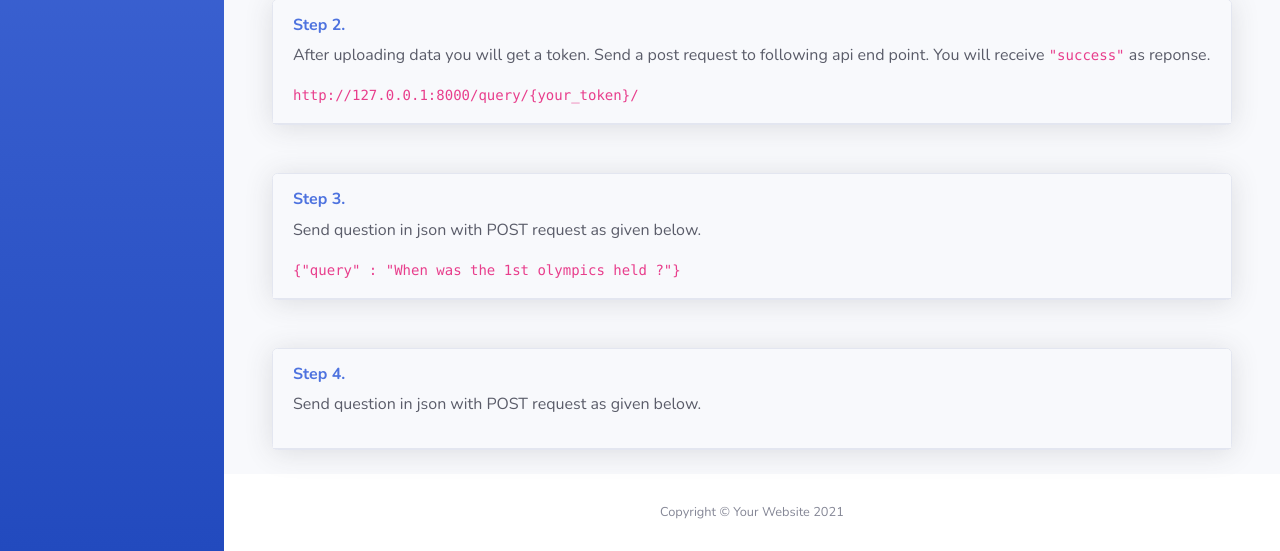
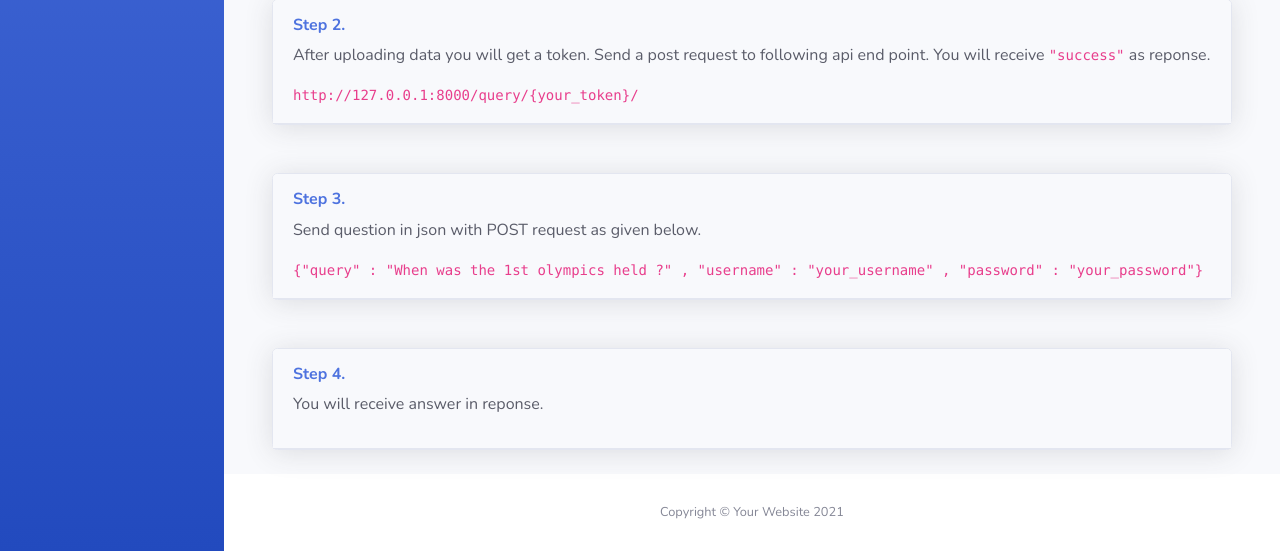
Before and after one commit to ketanmore2002/tabqa, a Django app: page /developers/ in a window 1280 px wide. Shown: the part 629-1180 px from the top of the page. Run offline with Django 4.2, Linux system fonts and the light colour scheme; some libraries are stand-ins or nearby versions.

Commit message:
Update developers.html

```diff
--- a/templates/developers.html
+++ b/templates/developers.html
@@ -342,14 +342,14 @@
                             <div class="card-header py-3">
                                 <h6 class="m-0 font-weight-bold text-primary">Step 3.</h6>
                                 <p class="mt-2 text-dark">Send question in json with POST request as given below. </p>
-                                <code>{"query" : "When was the 1st olympics held ?"}</code>
+                                <code>{"query" : "When was the 1st olympics held ?" , "username" : "your_username" , "password" : "your_password"}</code>
                             </div>
                         </div>
 
                         <div class="card shadow mb-4 mt-5">
                             <div class="card-header py-3">
                                 <h6 class="m-0 font-weight-bold text-primary">Step 4.</h6>
-                                <p class="mt-2 text-dark">Send question in json with POST request as given below. </p>
+                                <p class="mt-2 text-dark">You will receive answer in reponse. </p>
                             </div>
                         </div>
 
```
